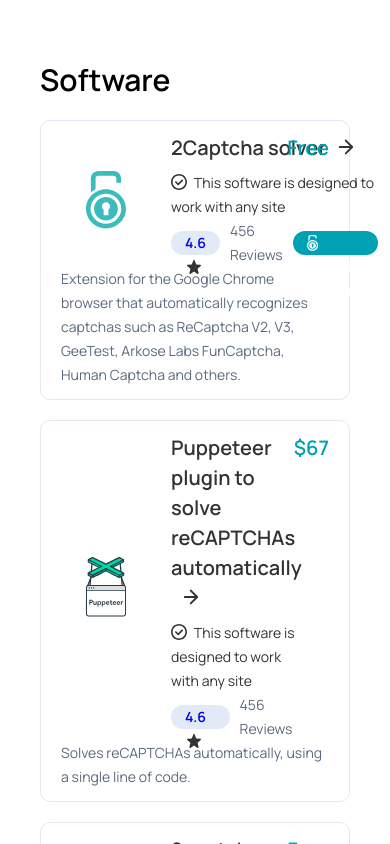
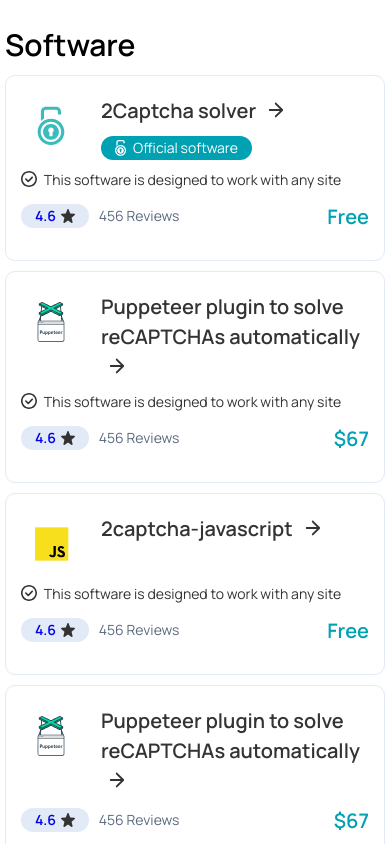
Before and after one commit to KostyaCube/altweb, a React (Create React App) app: page /cards in a window 390 px wide. Shown: the top 844 px of the page. Built offline with nearby package versions, Linux system fonts and the light colour scheme.

Commit message:
+mobile version

```diff
--- a/src/components/card/index.tsx
+++ b/src/components/card/index.tsx
@@ -23,20 +23,26 @@
   return (
     <Link to={url}>
       <div className="wrapper">
-        <div className="card-info">
+        <div className="card">
           <img src={imgSrc} alt={title} />
           <span className="price">{price}</span>
 
-          <div className="title-wrapper">
+          <div className="card-info">
             <div className="title">
-              {title}
-              <img src={arrow} alt="arrow" />
+              {title} <img src={arrow} alt="arrow" />
             </div>
+
+            {official && (
+              <div className="official mobile">
+                <img src={lock} alt="lock" />
+                Official software
+              </div>
+            )}
 
             {universal && (
               <div className="universal">
-                <img src={circleCheck} alt="check"></img> This software is
-                designed to work with any site
+                <img src={circleCheck} alt="check" /> This software is designed
+                to work with any site
               </div>
             )}
 
@@ -57,6 +63,21 @@
           </div>
         </div>
         <span className="description">{description}</span>
+
+        {universal && (
+          <div className="universal mobile">
+            <img src={circleCheck} alt="check" /> This software is designed to
+            work with any site
+          </div>
+        )}
+
+        <div className="badges mobile">
+          <div className="rating">
+            {rating} <img src={star} alt="star" />
+          </div>
+          <div className="reviews">{reviewsCount} Reviews</div>
+          <span className="price mobile">{price}</span>
+        </div>
       </div>
     </Link>
   );
--- a/src/components/card/styles.css
+++ b/src/components/card/styles.css
@@ -4,6 +4,23 @@
 
 a:visited {
   color: initial;
+}
+
+img {
+  max-width: 90px;
+  max-height: 90px;
+}
+
+.badges.mobile {
+  display: none;
+}
+
+.official.mobile {
+  display: none;
+}
+
+.universal.mobile {
+  display: none;
 }
 
 .wrapper {
@@ -15,10 +32,10 @@
   min-height: 158px;
 }
 
-.card-info {
+.card {
   display: flex;
   gap: 20px;
-  padding-right: 40px
+  padding-right: 40px;
 }
 
 .title {
@@ -30,11 +47,11 @@
 }
 
 .title img {
-  margin-left: 10px;
+  margin-left: 8px;
   margin-bottom: -2px;
 }
 
-.title-wrapper {
+.card-info {
   display: flex;
   flex-direction: column;
 }
@@ -115,3 +132,67 @@
   margin-bottom: -3px;
   margin-right: 6px;
 }
+
+@media (max-width: 600px) {
+  img {
+    max-width: 60px;
+    max-height: 60px;
+  }
+
+  .wrapper {
+    padding: 20px 15px;
+    min-height: 110px;
+  }
+
+  .title img {
+    margin-left: 6px;
+    margin-bottom: -2px;
+  }
+
+  .card {
+    padding-right: 0;
+  }
+
+  .price {
+    display: none;
+  }
+
+  .price.mobile {
+    display: block;
+    top: -2px;
+    right: 0;
+  }
+
+  .description {
+    display: none;
+  }
+
+  .universal {
+    display: none;
+  }
+
+  .universal.mobile {
+    display: block;
+  }
+
+  .badges {
+    display: none;
+  }
+
+  .badges.mobile {
+    display: flex;
+    position: relative;
+    padding-right: 10px;
+  }
+
+  .official {
+    display: none;
+  }
+
+  .official.mobile {
+    display: block;
+    max-width: fit-content;
+    max-height: 21px;
+    margin-top: 10px;
+  }
+}
--- a/src/pages/cards/styles.css
+++ b/src/pages/cards/styles.css
@@ -14,4 +14,12 @@
   display: flex;
   flex-direction: column;
   gap: 20px;
+  min-width: 350px;
 }
+
+@media (max-width: 600px) {
+  .container {
+    padding: 5px;
+    gap: 10px;
+  }
+}
```
